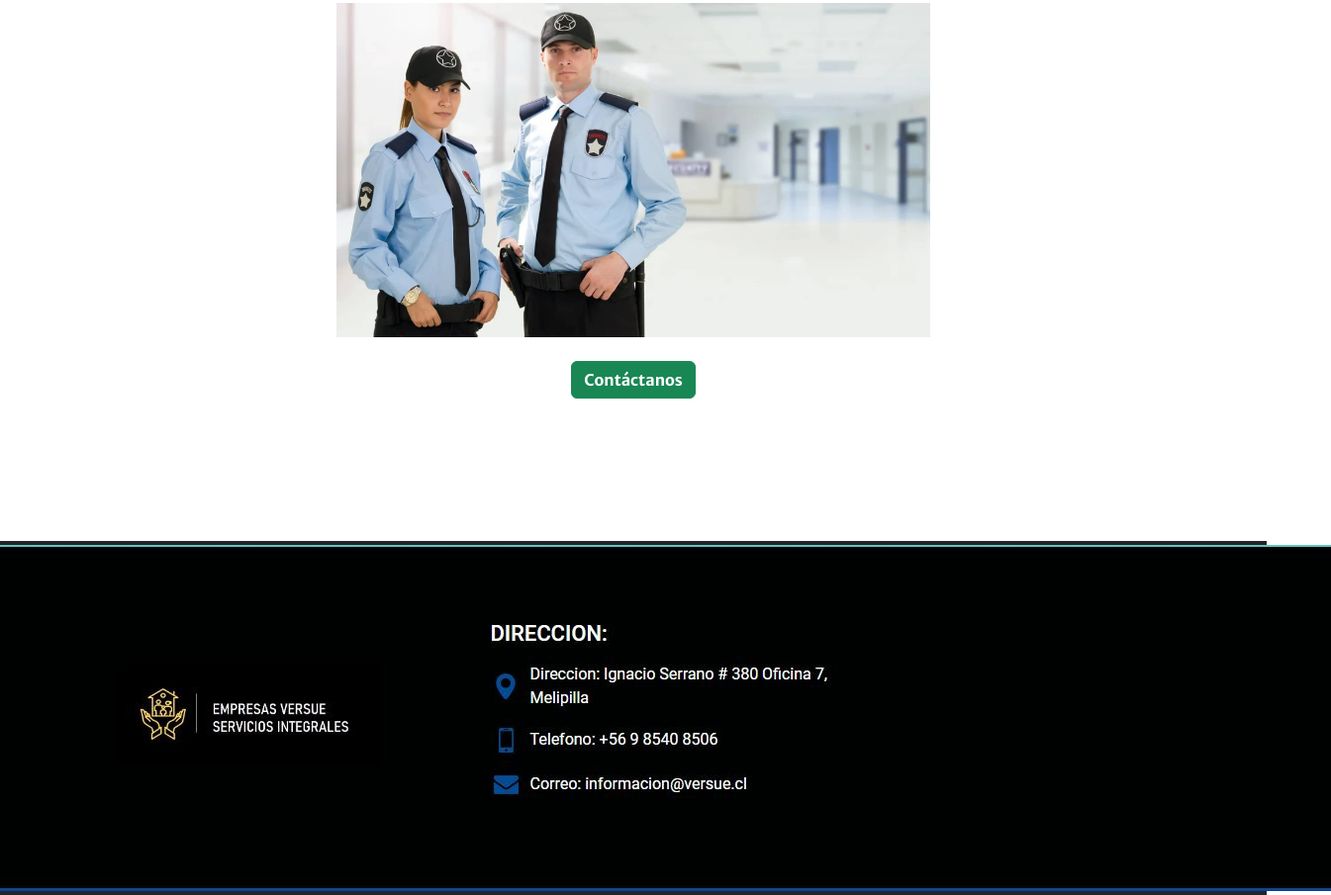
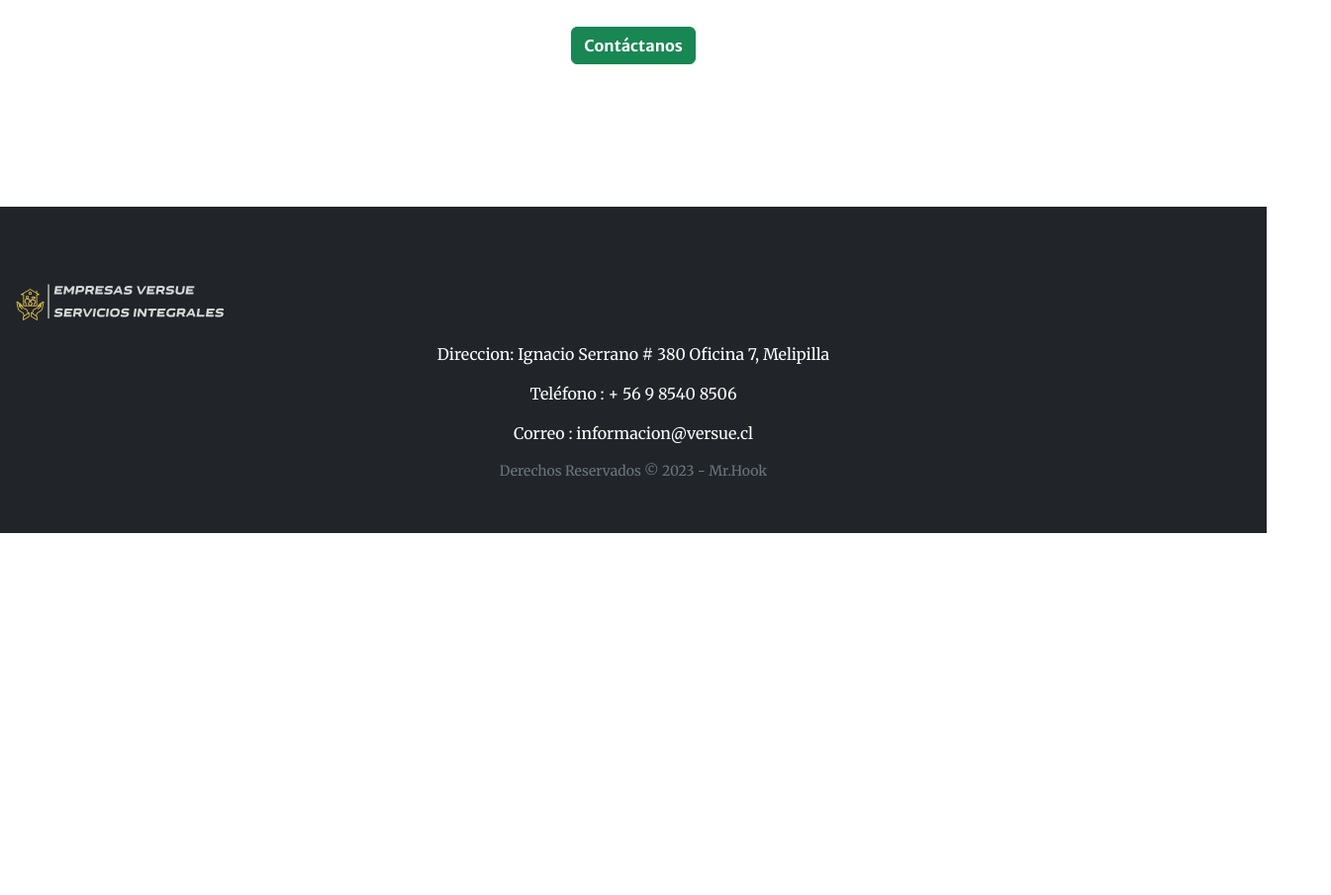
Before and after one commit to B-404notfound/versue2.0, a plain HTML site: page versue2.0/index.html in a window 1280 px wide. Shown: the part 2510-3415 px from the top of the page at 99% size, 1345 px wide, since content can reach past the window. After the commit the page ends 3049 px from the top, so only its background shows below. Drawn offline with nearby package versions, Linux system fonts and the light colour scheme; some packages are replaced by stand-ins of ours; a script that the page names is missing.

Commit message:
ajustando direccion

```diff
--- a/versue2.0/index.html
+++ b/versue2.0/index.html
@@ -180,7 +180,7 @@
 
                     </div>
                 </div>
-                <center><img src="assets/img/portfolio/fullsize/gs.jpg" alt=""  width="600"></center>
+
             </div>
              <div class="container">
                 <br>
@@ -194,10 +194,25 @@
 
 
         <!-- Footer-->
+
         <section class="bg-dark py-1">
 
 
-            <img src="assets/img/pie.JPG" alt="">
+            <footer class="bg-dark py-5">
+
+                <img src="assets/img/logito.png" alt="" width="250">
+
+                <div class="text-bg-dark">
+
+
+                    <center><p>Direccion: Ignacio Serrano # 380 Oficina 7, Melipilla </p></center>
+
+                    <center><p>Teléfono : + 56 9 8540 8506 </p></center>
+
+                    <center><p>Correo : informacion@versue.cl </p></center>
+                </div>
+                <div class="container px-4 px-lg-5"><div class="small text-center text-muted">Derechos Reservados &copy; 2023 - Mr.Hook</div></div>
+            </footer>
           </section>
 
         <!-- Bootstrap core JS-->
```
Also changed, not shown: versue2.0/assets/img/pie.JPG (deleted).
